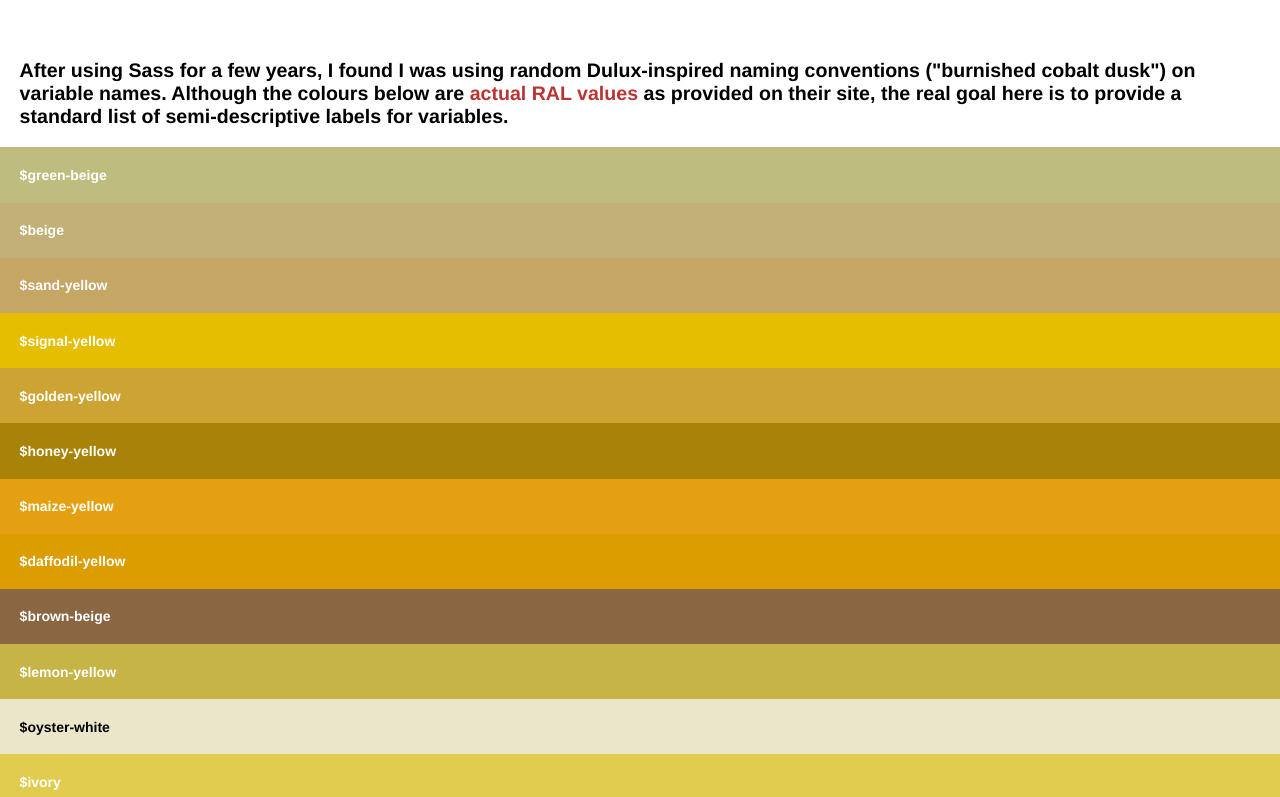
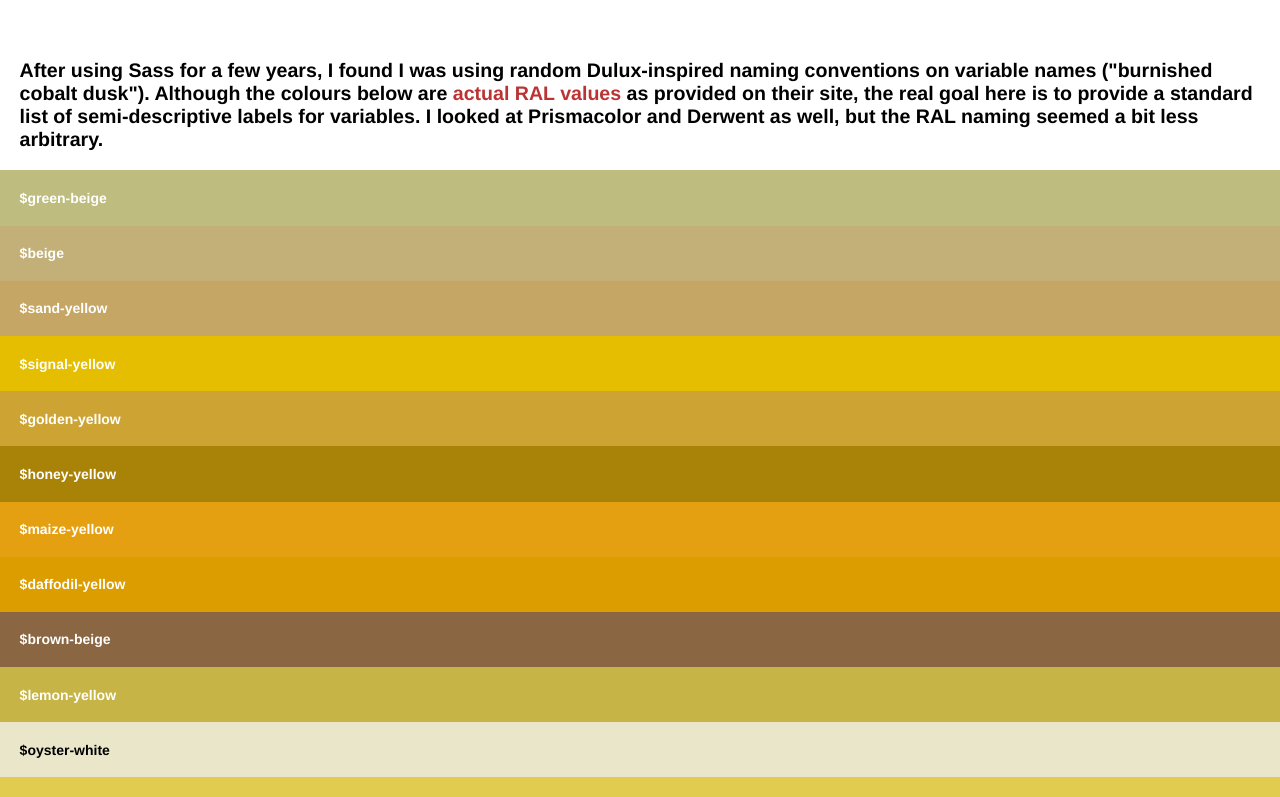
Before and after one commit to waitingallday/jason-colours, a plain HTML site: page index.html in a window 1280 px wide. Shown: the top 797 px of the page. Drawn offline with Linux system fonts and the light colour scheme.

Commit message:
copy edit

```diff
--- a/index.html
+++ b/index.html
@@ -4,7 +4,7 @@
 	<link rel="stylesheet" media="screen" href="site.css"><b>
 </head>
 <body>
-<p>After using Sass for a few years, I found I was using random Dulux-inspired naming conventions ("burnished cobalt dusk") on variable names. Although the colours below are <a href="https://github.com/waitingallday/jason-colours/blob/master/scss/jason-colours.scss">actual RAL values</a> as provided on their site, the real goal here is to provide a standard list of semi-descriptive labels for variables.</p>
+<p>After using Sass for a few years, I found I was using random Dulux-inspired naming conventions on variable names ("burnished cobalt dusk"). Although the colours below are <a href="https://github.com/waitingallday/jason-colours/blob/master/scss/jason-colours.scss">actual RAL values</a> as provided on their site, the real goal here is to provide a standard list of semi-descriptive labels for variables. I looked at Prismacolor and Derwent as well, but the RAL naming seemed a bit less arbitrary.</p>
 <div>
 	<span class="green-beige" title="#bebd7f"><b>$green-beige</b></span>
 	<span class="beige" title="#c2b078"><b>$beige</b></span>
```
